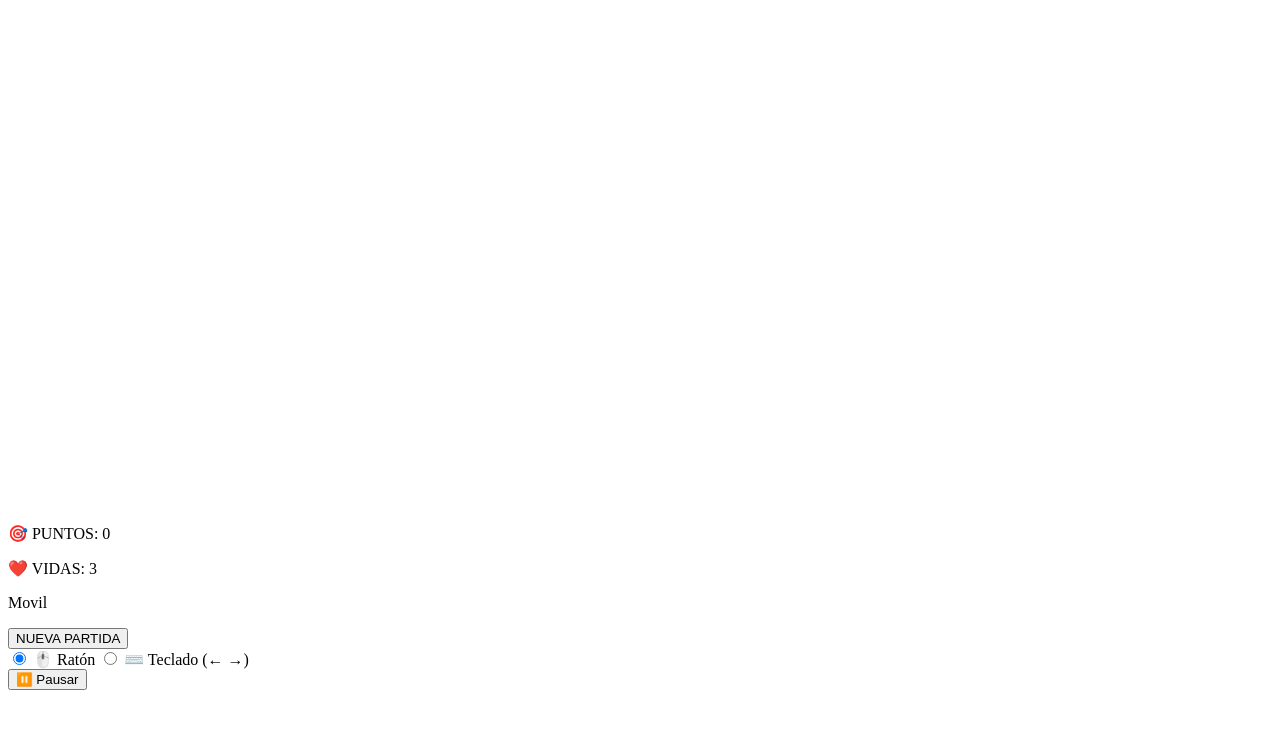
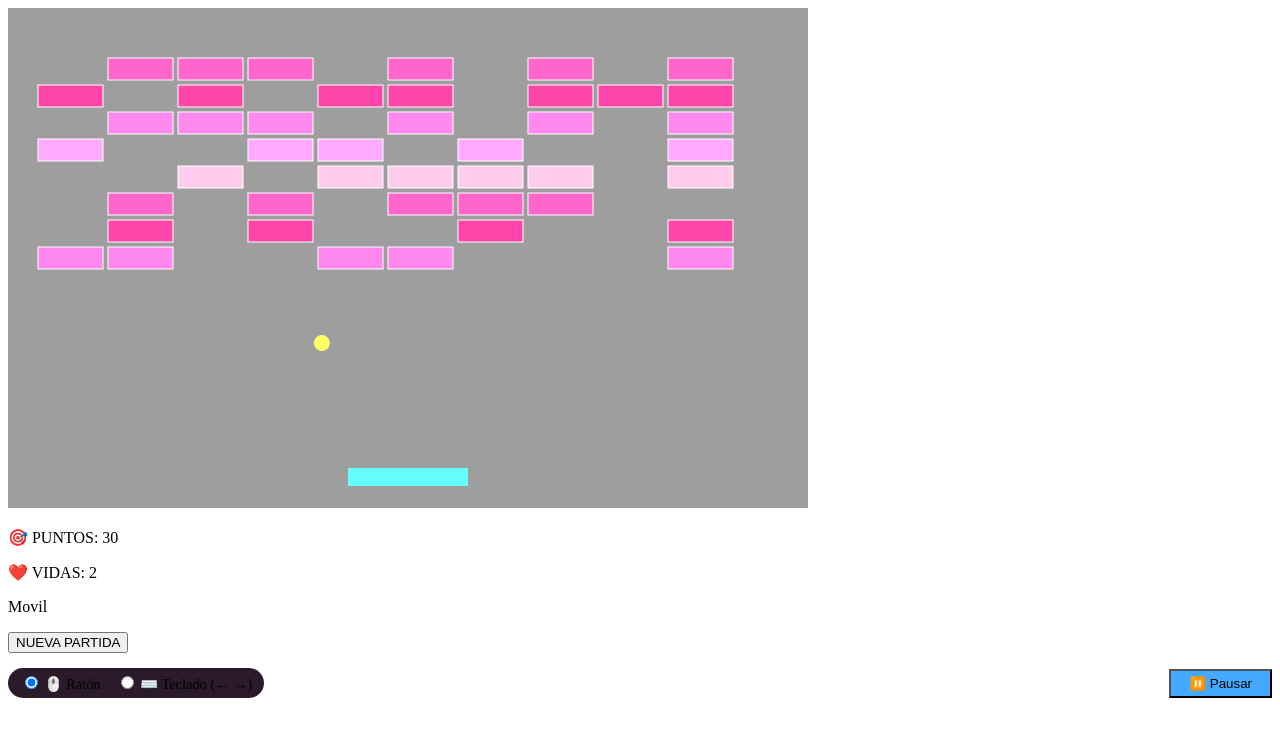
Before and after one commit to pepe00juan/pinballgame, a plain HTML site: page index.html in a window 1280 px wide. Drawn offline with Linux system fonts and the light colour scheme.

Commit message:
index update

```diff
--- a/index.html
+++ b/index.html
@@ -1,4 +1,15 @@
-<div class="game-container">
+<!DOCTYPE html>
+<html lang="en">
+
+  <head>
+    <meta charset="UTF-8">
+    <title>Pinball simple</title>
+    <link rel="stylesheet" href="./style.css">
+
+  </head>
+
+  <body>
+  <div class="game-container">
   <canvas id="gameCanvas" width="800" height="500"></canvas>
   <div class="info">
     <p>🎯 PUNTOS: <span id="score">0</span></p>
@@ -16,3 +27,8 @@
     </div>
   </div>
 </div>
+    <script  src="./script.js"></script>
+
+  </body>
+
+</html>
```
